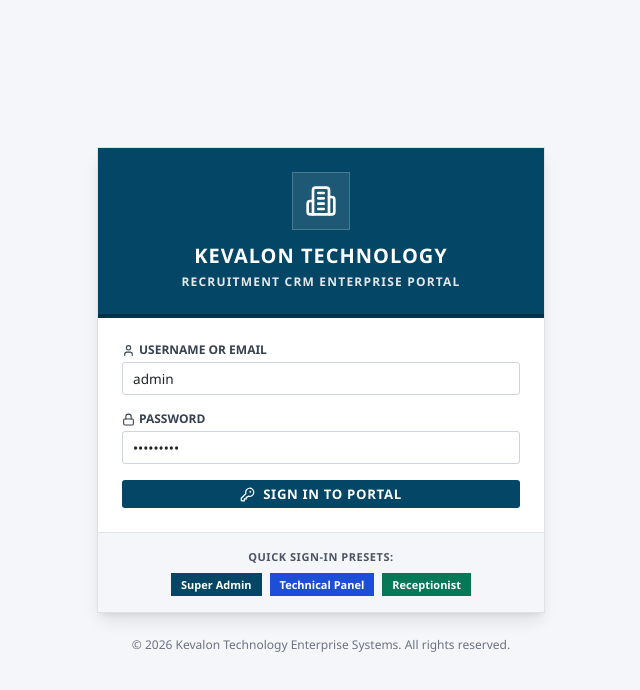
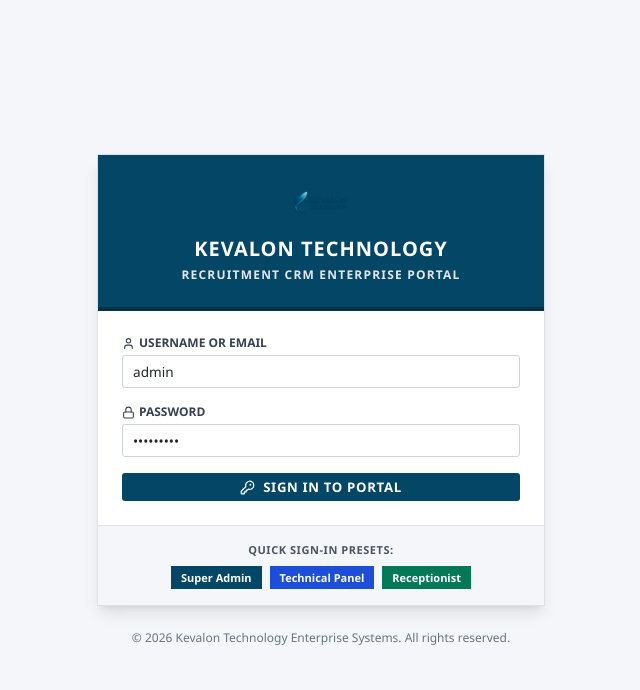
Before and after one commit to kevalontechnology/HR-F, a React (Vite) app: page / in a window 1280 px wide. Shown: the top 690 px of the page, without its empty margins (319-959 px from the left). Built offline with nearby package versions, Linux system fonts and the light colour scheme.

Commit message:
Integrate Kevalon Technology transparent logo image into Header navbar and Login banner

```diff
--- a/src/components/layout/Header.jsx
+++ b/src/components/layout/Header.jsx
@@ -2,6 +2,8 @@ import React, { useState, useEffect } from 'react';
 import { useAuth } from '../../context/AuthContext';
 import { Bell, User, LogOut, Key, Building2, Menu, X } from 'lucide-react';
 import { Modal } from '../common/Modal';
+
+import logoImg from '../../Kevalon_Technology_Logo_Transparent.png';
 
 export const Header = ({ mobileMenuOpen, setMobileMenuOpen }) => {
   const { user, logout, authFetch } = useAuth();
@@ -74,9 +76,9 @@ export const Header = ({ mobileMenuOpen, setMobileMenuOpen }) => {
           {mobileMenuOpen ? <X size={20} /> : <Menu size={20} />}
         </button>
 
-        <div className="bg-white/10 p-1.5 rounded-xs border border-white/20 hidden xs:block">
-          <Building2 size={18} className="text-white" />
-        </div>
+        {/* Kevalon Technology Logo */}
+        <img src={logoImg} alt="Kevalon Technology Logo" className="h-8 sm:h-9 w-auto object-contain drop-shadow-xs" />
+
         <div>
           <h1 className="font-bold text-xs sm:text-sm md:text-base tracking-wider uppercase leading-tight">
             Kevalon Technology
--- a/src/pages/Login.jsx
+++ b/src/pages/Login.jsx
@@ -1,6 +1,7 @@
 import React, { useState } from 'react';
 import { useAuth } from '../context/AuthContext';
-import { Building2, Lock, User, KeyRound } from 'lucide-react';
+import { Lock, User, KeyRound } from 'lucide-react';
+import logoImg from '../Kevalon_Technology_Logo_Transparent.png';
 
 export const Login = () => {
   const { login, loading } = useAuth();
@@ -27,10 +28,8 @@ export const Login = () => {
       {/* Container */}
       <div className="w-full max-w-md bg-white border border-erp-border shadow-lg rounded-xs overflow-hidden">
         {/* Header Banner */}
-        <div className="bg-erp-primary text-white p-6 text-center border-b-4 border-erp-primaryHover">
-          <div className="inline-flex p-3 bg-white/10 rounded-xs mb-3 border border-white/20">
-            <Building2 size={32} />
-          </div>
+        <div className="bg-erp-primary text-white p-6 text-center border-b-4 border-erp-primaryHover flex flex-col items-center">
+          <img src={logoImg} alt="Kevalon Technology Logo" className="h-12 w-auto object-contain mb-2 drop-shadow-sm" />
           <h2 className="text-xl font-bold uppercase tracking-wider">Kevalon Technology</h2>
           <p className="text-xs text-gray-200 uppercase tracking-widest font-semibold mt-1">
             Recruitment CRM Enterprise Portal
```
